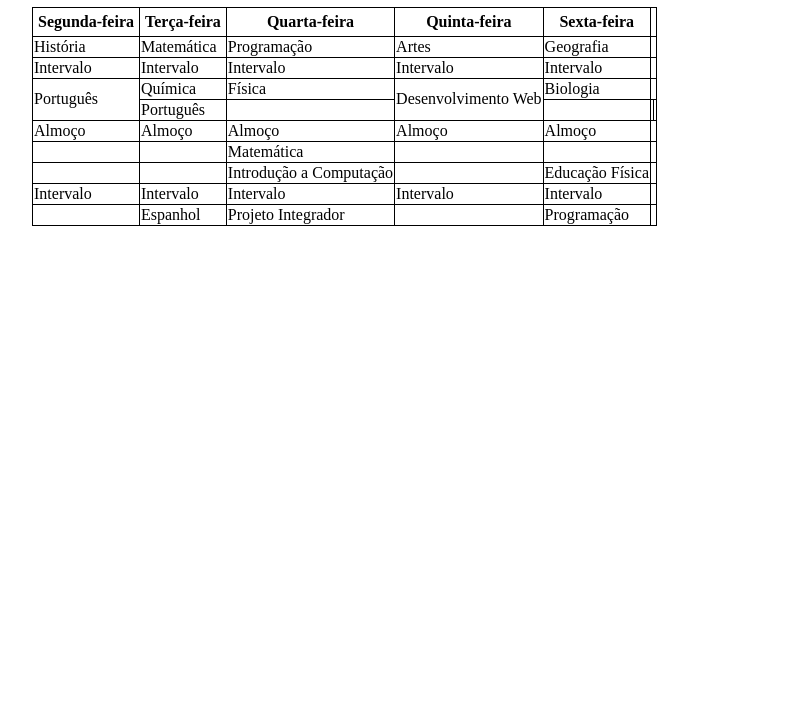
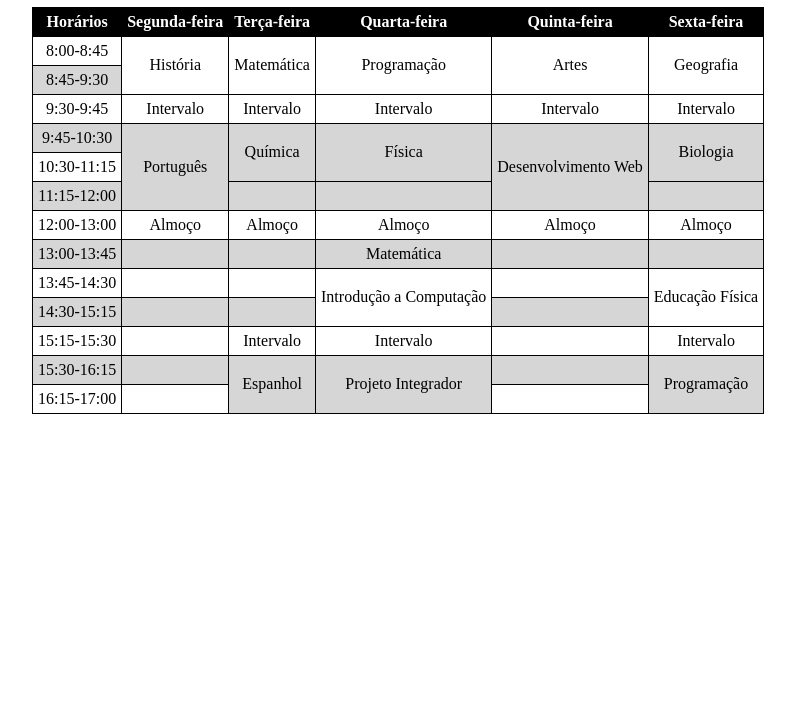
Before and after one commit to Luizaescarban/Tabela, a plain HTML site: page index.html in a window 1280 px wide. Shown: the part 73-800 px from the top of the page, without its empty margins (376-1171 px from the left). Drawn offline with Linux system fonts and the light colour scheme.

Commit message:
Termino da tabela

```diff
--- a/index.html
+++ b/index.html
@@ -4,27 +4,10 @@
 <head>
     <meta charset="UTF-8">
     <meta name="viewport" content="width=device-width, initial-scale=1.0">
+    <link rel="stylesheet" href="style.css">
     <title>Tabela Horários</title>
     <style>
-        h1 {
-            margin-left: 450px;
-        }
 
-        table,
-        tr,
-        th,
-        td {
-            border: 1px solid black;
-            border-collapse: collapse;
-        }
-
-        table {
-            margin-left: 400px;
-        }
-
-        th {
-            padding: 5px;
-        }
     </style>
 </head>
 
@@ -32,6 +15,7 @@
     <h1>Tabela de Horários 1INFO1</h1>
     <table>
         <tr>
+            <th>Horários</th>
             <th>Segunda-feira</th>
             <th>Terça-feira</th>
             <th>Quarta-feira</th>
@@ -39,13 +23,18 @@
             <th>Sexta-feira</th>
         </tr>
         <tr>
-            <td>História</td>
-            <td>Matemática</td>
-            <td>Programação</td>
-            <td>Artes</td>
-            <td>Geografia</td>
+            <td>8:00-8:45</td>
+            <td rowspan="2">História</td>
+            <td rowspan="2">Matemática</td>
+            <td rowspan="2">Programação</td>
+            <td rowspan="2">Artes</td>
+            <td rowspan="2">Geografia</td>
         </tr>
         <tr>
+            <td>8:45-9:30</td>
+        </tr>
+        <tr>
+            <td>9:30-9:45</td>
             <td>Intervalo</td>
             <td>Intervalo</td>
             <td>Intervalo</td>
@@ -53,20 +42,26 @@
             <td>Intervalo</td>
         </tr>
         <tr>
-            <td rowspan="2">Português</td>
-            <td>Química</td>
-            <td>Física</td>
-            <td rowspan="2">Desenvolvimento Web </td>
-            <td>Biologia</td>
+            <td>9:45-10:30</td>
+            <td rowspan="3">Português</td>
+            <td rowspan="2">Química</td>
+            <td rowspan="2">Física</td>
+            <td rowspan="3">Desenvolvimento Web </td>
+            <td rowspan="2">Biologia</td>
         </tr>
         <tr>
-            <td>Português</td>
+            <td>10:30-11:15</td>
+
+        </tr>
+        <tr>
+            <td>11:15-12:00</td>
             <td></td>
             <td></td>
             <td></td>
-            <td></td>
+
         </tr>
         <tr>
+            <td>12:00-13:00</td>
             <td>Almoço</td>
             <td>Almoço</td>
             <td>Almoço</td>
@@ -74,6 +69,7 @@
             <td>Almoço</td>
         </tr>
         <tr>
+            <td>13:00-13:45</td>
             <td></td>
             <td></td>
             <td>Matemática</td>
@@ -81,25 +77,39 @@
             <td></td>
         </tr>
         <tr>
+            <td>13:45-14:30</td>
             <td></td>
             <td></td>
-            <td>Introdução a Computação </td>
+            <td rowspan="2">Introdução a Computação </td>
             <td></td>
-            <td>Educação Física</td>
+            <td rowspan="2">Educação Física</td>
         </tr>
         <tr>
+            <td>14:30-15:15</td>
+            <td></td>
+            <td></td>
+            <td></td>
+        </tr>
+        <tr>
+            <td>15:15-15:30</td>
+            <td></td>
             <td>Intervalo</td>
             <td>Intervalo</td>
-            <td>Intervalo</td>
-            <td>Intervalo</td>
+            <td></td>
             <td>Intervalo</td>
         </tr>
         <tr>
+            <td>15:30-16:15</td>
             <td></td>
-            <td>Espanhol</td>
-            <td>Projeto Integrador</td>
+            <td rowspan="2">Espanhol</td>
+            <td rowspan="2">Projeto Integrador</td>
             <td></td>
-            <td>Programação</td>
+            <td rowspan="2">Programação</td>
+        </tr>
+        <tr>
+            <td>16:15-17:00</td>
+            <td></td>
+            <td></td>
         </tr>
     </table>
 
--- /dev/null
+++ b/style.css
@@ -0,0 +1,30 @@
+h1 {
+    margin-left: 530px;
+}
+
+table,
+tr,
+th,
+td {
+    border: 1px solid black;
+    border-collapse: collapse;
+}
+
+table {
+    margin-left: 400px;
+}
+
+th {
+    padding: 5px;
+    background-color: black;
+    color: white;
+}
+td{
+    padding: 5px;
+    justify-items: center;
+    text-align: center;
+
+}
+
+tr:nth-child(even){background-color: #ffffff;}
+tr:nth-child(odd){background-color: #d6d6d6;}
```
